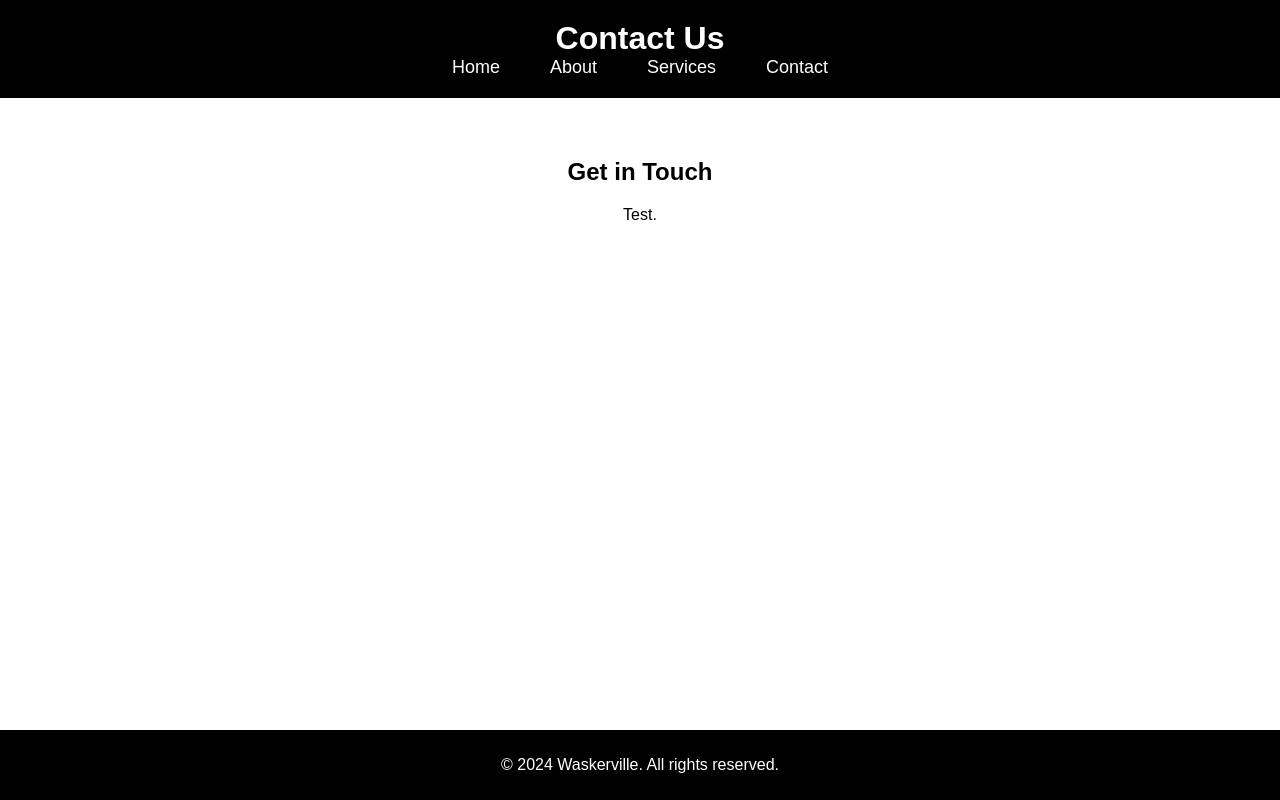
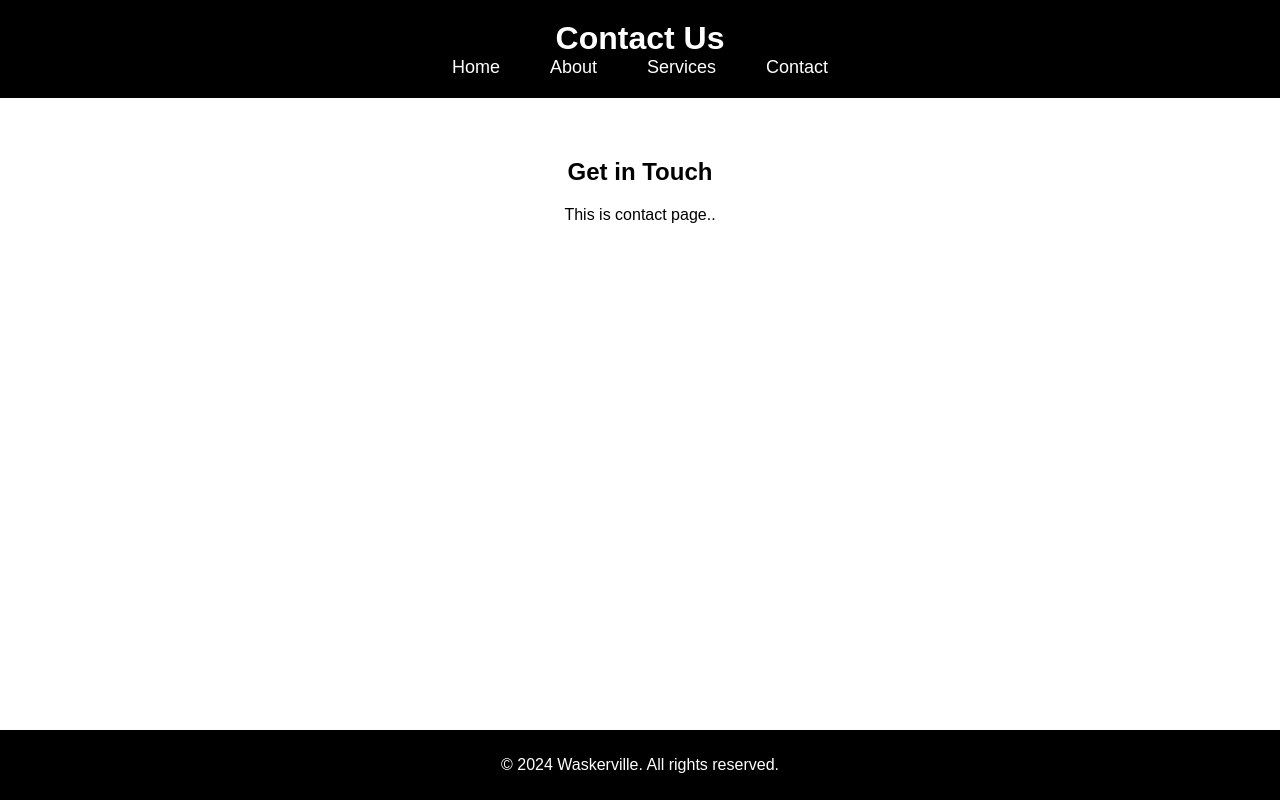
Before and after one commit to ElvinWasker/waskerville2.git.io, a plain HTML site: page contact.html in a window 1280 px wide. Drawn offline with Linux system fonts and the light colour scheme.

Commit message:
Update contact.html

```diff
--- a/contact.html
+++ b/contact.html
@@ -21,7 +21,7 @@
 
     <main>
         <h2>Get in Touch</h2>
-        <p>Test.</p>
+        <p>This is contact page..</p>
     </main>
 
     <footer>
```
